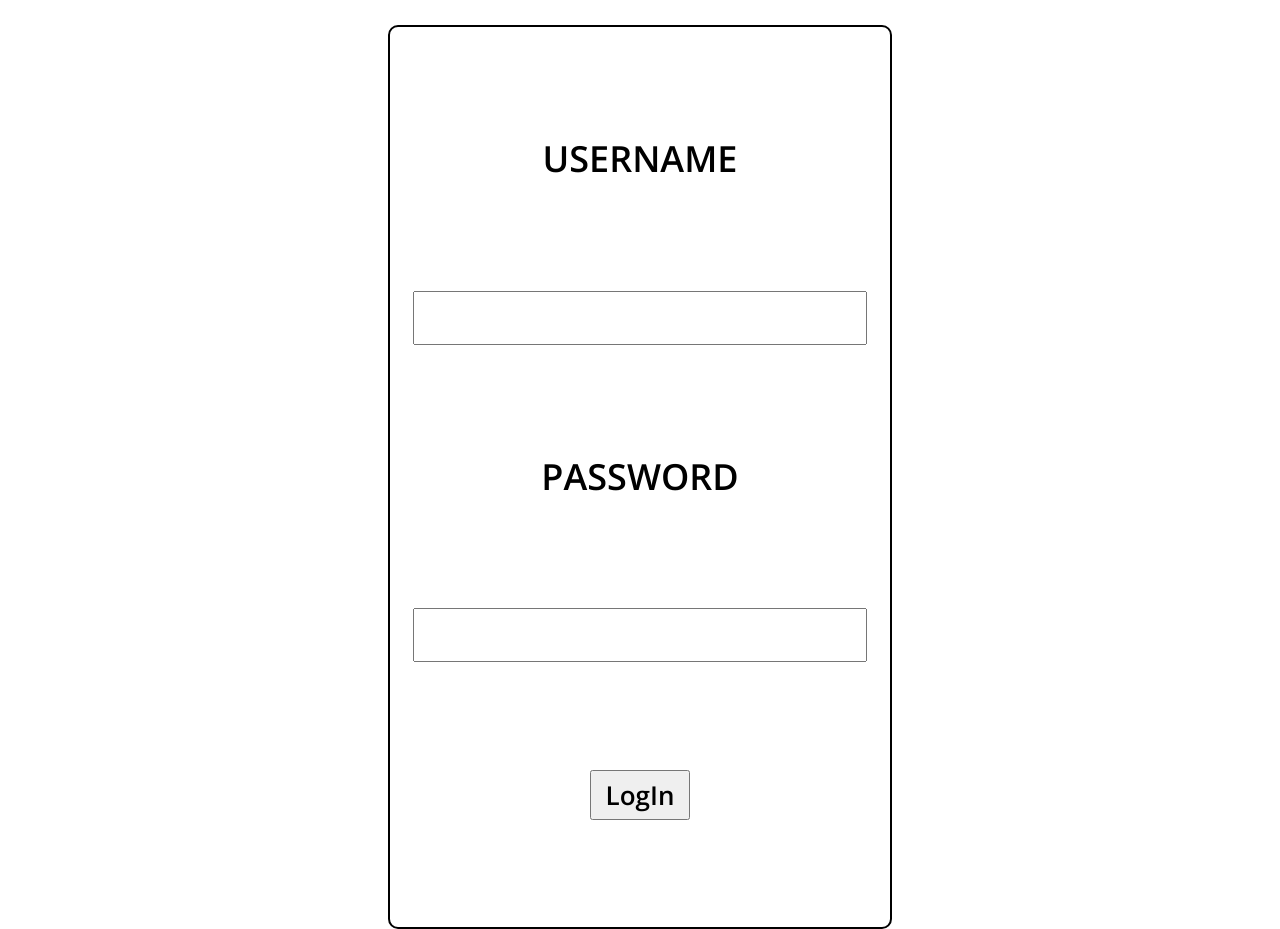
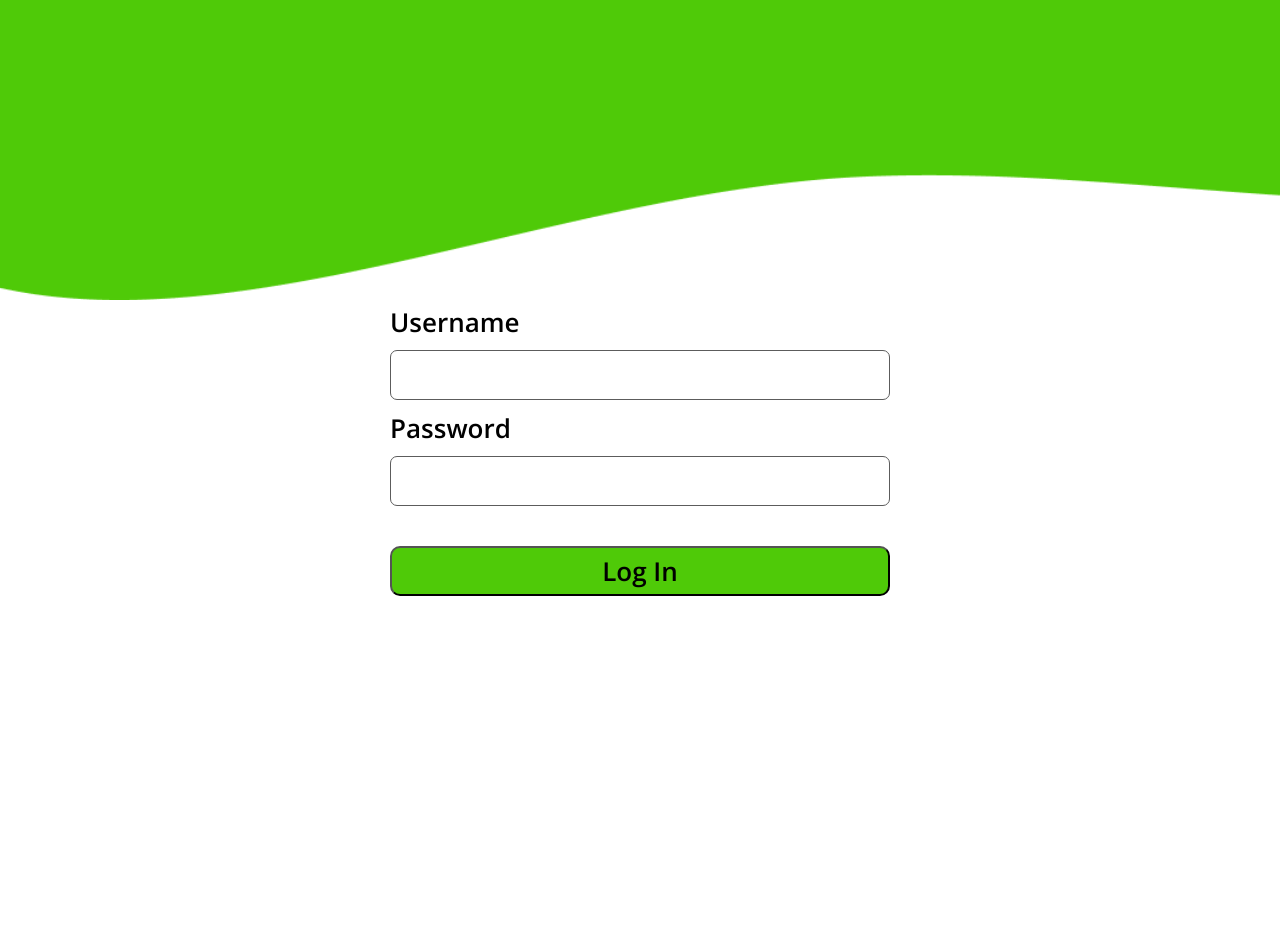
Before and after one commit to RmnMatusevich/practiceProjectAdvanced, a React (Create React App) app in the folder my-app/: page / in a window 1280 px wide. After the commit the page ends 900 px from the top, so only its background shows below. Built offline with nearby package versions, Linux system fonts and the light colour scheme.

Commit message:
Styling login page
add style to log page

```diff
--- a/my-app/public/style.css
+++ b/my-app/public/style.css
@@ -125,9 +125,12 @@ nav {
   height: 40px;
   border: 2px solid black;
   border-radius: 5px;
+  outline: none;
+  transition: 0.3s ease;
 }
+
 #search-input:focus {
-  background-color: rgb(226, 222, 216);
+  background-color: rgb(224, 255, 214);
 }
 
 .collage {
@@ -303,6 +306,8 @@ nav {
   }
 }
 
+/*    ADD NEW BLOCK TO THE COLLAGE    */
+
 .text {
   width: 100px;
   height: 50px;
@@ -338,6 +343,12 @@ nav {
   font-size: 26px;
   width: 80%;
   margin: 0 auto;
+  outline: none;
+  transition: 0.3s ease;
+}
+
+#photo-src:focus {
+  background-color: rgb(224, 255, 214);
 }
 
 #title-input {
@@ -347,6 +358,12 @@ nav {
   font-size: 26px;
   width: 80%;
   margin: 0 auto;
+  outline: none;
+  transition: 0.3s ease;
+}
+
+#title-input:focus {
+  background-color: rgb(224, 255, 214);
 }
 
 #description-input {
@@ -356,6 +373,12 @@ nav {
   font-size: 26px;
   width: 80%;
   margin: 0 auto;
+  outline: none;
+  transition: 0.3s ease;
+}
+
+#description-input:focus {
+  background-color: rgb(224, 255, 214);
 }
 
 #submit-button {
@@ -366,52 +389,113 @@ nav {
   margin: 0 auto;
   margin-bottom: 10px;
   font-size: 26px;
+  outline: none;
 }
 
+/*    LOGIN:    */
+
 .login {
-  margin-top: 25px;
+  width: 100%;
+}
+
+.green-blur {
+  position: absolute;
+  top: -200px;
+  width: 100%;
+  height: 500px;
+  background-image: url("./images/IntersectComp.png");
+  background-repeat: no-repeat;
+  background-size: cover;
 }
 
 #login-form {
+  margin-top: 600px;
   width: 500px;
   height: 900px;
   margin: auto;
-  border: 2px solid black;
-  border-radius: 10px;
   display: flex;
   flex-direction: column;
-  justify-content: space-evenly;
+  justify-content: center;
 }
 
 #username {
-  width: 90%;
+  width: 100%;
   height: 50px;
   font-family: "Open Sans", sans-serif;
   font-size: 26px;
-  margin: 0 auto;
+  margin-bottom: 10px;
+  border: 1px solid #5c5c5c;
+  box-sizing: border-box;
+  border-radius: 7px;
+  outline: none;
 }
 
 #password {
-  width: 90%;
+  width: 100%;
   height: 50px;
   font-family: "Open Sans", sans-serif;
   font-size: 26px;
-  margin: 0 auto;
+  margin-bottom: 40px;
+  border: 1px solid #5c5c5c;
+  box-sizing: border-box;
+  border-radius: 7px;
+  outline: none;
 }
 
 #login-submit {
-  width: 100px;
+  width: 100%;
   height: 50px;
   font-family: "Open Sans", sans-serif;
   font-size: 26px;
   margin: 0 auto;
   font-weight: 600;
+  background: #4fca08;
+  border-radius: 10px;
+  transition: 0.3s ease;
+}
+
+#login-submit:hover {
+  border: 1px solid black;
+  color: white;
+  background: black;
 }
 
 .login-form__label {
   display: block;
-  text-align: center;
   font-family: "Open Sans", sans-serif;
-  font-size: 36px;
+  font-size: 26px;
   font-weight: 600;
+  margin-bottom: 10px;
 }
+
+@media (max-width: 800px) {
+  .green-blur {
+    position: absolute;
+    top: -300px;
+    width: 100%;
+    height: 452px;
+    background-image: url("./images/Intersect.png");
+    background-repeat: no-repeat;
+    background-size: cover;
+  }
+  .login {
+  }
+
+  .#login-form {
+  }
+
+  #username {
+  }
+
+  #password {
+  }
+
+  #login-submit {
+  }
+
+  .login-form__label {
+    font-family: Roboto, sans-serif;
+    font-size: 16px;
+    line-height: 19px;
+  }
+}
--- a/my-app/src/components/Login.js
+++ b/my-app/src/components/Login.js
@@ -26,19 +26,20 @@ function Login() {
 
   return (
     <section className="login" onSubmit={click}>
+      <div className="green-blur"></div>
       <form id="login-form">
-        <label className="login-form__label">USERNAME</label>
+        <label className="login-form__label">Username</label>
         <input
           id="username"
           onChange={(event) => dispatch(setUsername(event.target.value))}
         ></input>
-        <label className="login-form__label">PASSWORD</label>
+        <label className="login-form__label">Password</label>
         <input
           id="password"
           type="password"
           onChange={(event) => dispatch(setPassword(event.target.value))}
         ></input>
-        <button id="login-submit">LogIn</button>
+        <button id="login-submit">Log In</button>
       </form>
     </section>
   );
```
Also changed, not shown: my-app/public/images/Intersect.png (added), my-app/public/images/IntersectComp.png (added).
